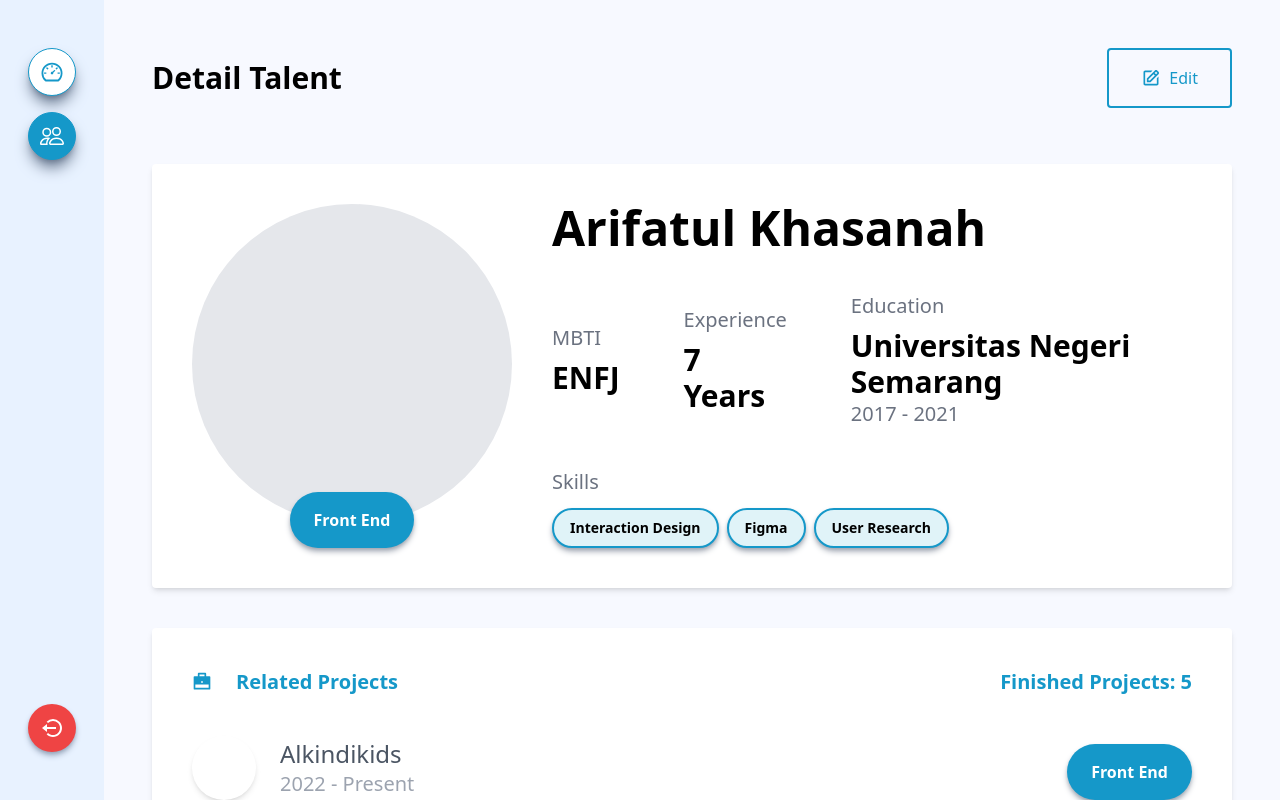
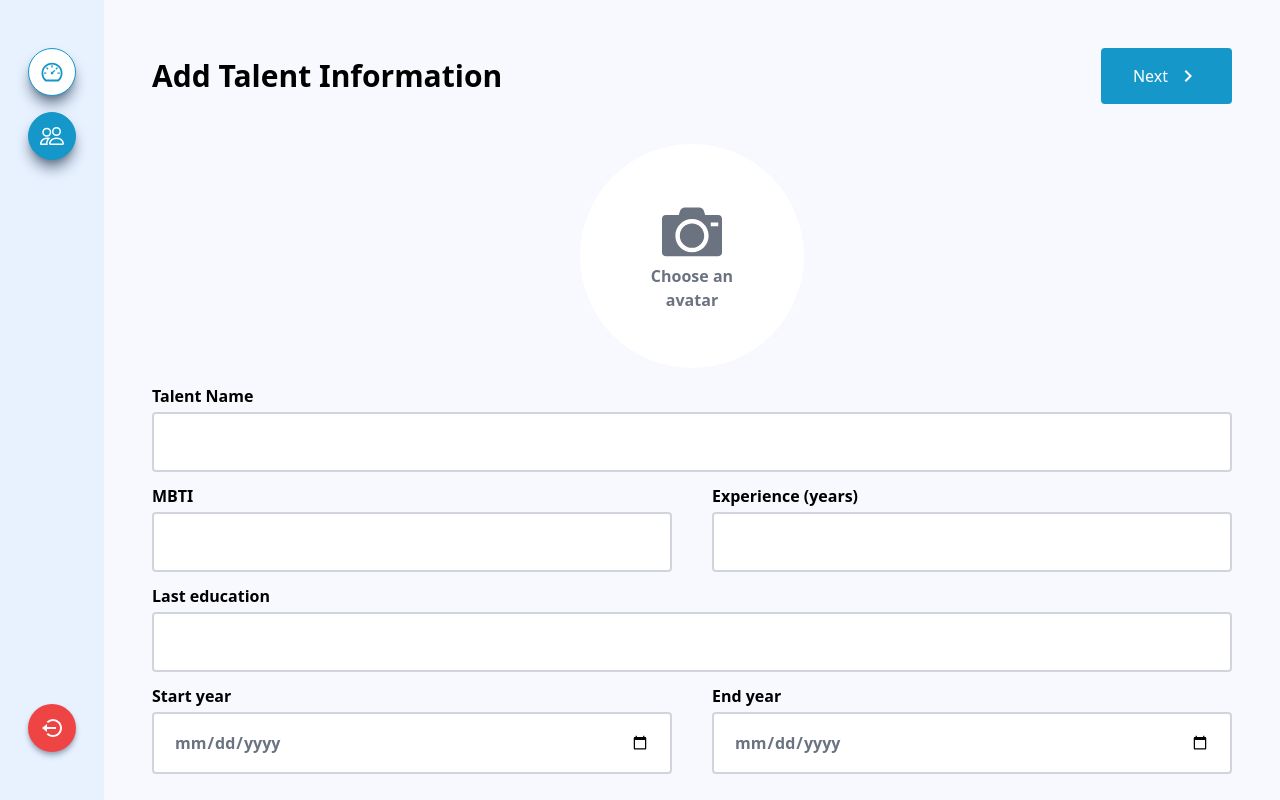
Before and after one commit to ardhptr21/argon, a Next.js app: page /dashboard/talents/add in a window 1280 px wide. Built offline with nearby package versions, Linux system fonts and the light colour scheme.

Commit message:
feat: create add talent page dashboard

```diff
--- /dev/null
+++ b/src/app/dashboard/talents/add/page.tsx
@@ -0,0 +1,28 @@
+'use client';
+
+import Button from '@/components/atoms/Button';
+import AddTalentProject from '@/components/organisms/talents/AddTalentProject';
+import FormTalent from '@/components/organisms/talents/FormTalent';
+import { useState } from 'react';
+import { MdNavigateNext } from 'react-icons/md';
+
+export default function AddTalentDashboard() {
+  const [step, setStep] = useState<number>(1);
+
+  return (
+    <>
+      <section className='flex items-center justify-between'>
+        <h1 className='font-bold text-3xl inline-flex items-center gap-5'>Add Talent Information</h1>
+        {step === 1 && (
+          <Button onClick={() => setStep(step + 1)}>
+            Next
+            <MdNavigateNext size={24} />
+          </Button>
+        )}
+        {step === 2 && <Button>Save</Button>}
+      </section>
+      {step === 1 && <FormTalent />}
+      {step === 2 && <AddTalentProject />}
+    </>
+  );
+}
--- a/src/app/dashboard/talents/page.tsx
+++ b/src/app/dashboard/talents/page.tsx
@@ -1,6 +1,7 @@
 import Button from '@/components/atoms/Button';
 import Input from '@/components/atoms/form/Input';
 import TalentCard from '@/components/molecules/card/TalentCard';
+import Link from 'next/link';
 import { AiOutlinePlus, AiOutlineUnorderedList } from 'react-icons/ai';
 import { BiSearch } from 'react-icons/bi';
 import { BsPeople } from 'react-icons/bs';
@@ -15,10 +16,12 @@ export default function page() {
           List of Talent
         </h1>
         <div className='inline-flex items-center gap-2'>
-          <Button variant='bordered'>
-            <AiOutlinePlus size={20} />
-            Add Talent
-          </Button>
+          <Link href='/dashboard/talents/add'>
+            <Button variant='bordered'>
+              <AiOutlinePlus size={20} />
+              Add Talent
+            </Button>
+          </Link>
           <Button>
             <AiOutlineUnorderedList size={20} />
             Create New List
--- a/src/components/atoms/Button.tsx
+++ b/src/components/atoms/Button.tsx
@@ -9,15 +9,17 @@ const variantStyle = {
 
 interface IProps extends ButtonHTMLAttributes<HTMLButtonElement>, PropsWithChildren {
   variant?: keyof typeof variantStyle;
+  className?: string;
 }
 
-export default function Button({ children, variant, ...props }: IProps) {
+export default function Button({ children, className, variant, ...props }: IProps) {
   return (
     <button
       {...props}
       className={clsx([
         'flex items-center justify-center gap-2 py-4 px-8 rounded font-medium duration-150',
         variantStyle[variant ?? 'primary'],
+        className,
       ])}
     >
       {children}
--- a/src/components/atoms/form/Input.tsx
+++ b/src/components/atoms/form/Input.tsx
@@ -1,24 +1,35 @@
 import clsx from 'clsx';
 import { InputHTMLAttributes, ReactNode } from 'react';
 
+const typeVariant = {
+  filled: 'bg-white',
+  transparent: 'bg-transparent',
+};
+
 interface IProps extends InputHTMLAttributes<HTMLInputElement> {
+  label?: string;
   left?: ReactNode;
+  variant?: keyof typeof typeVariant;
 }
 
-export default function Input({ className, left, ...props }: IProps) {
+export default function Input({ className, label, left, variant, ...props }: IProps) {
   return (
+    <div className='flex flex-col gap-1'>
+      {label && <p className='font-semibold'>{label}</p>}
       <div
         className={clsx([
-        'group flex items-center gap-3 border-2 border-gray-300 rounded py-4 px-5 w-max focus-within:border-primary',
+          'group flex items-center gap-3 border-2 border-gray-300 rounded py-4 px-5 focus-within:border-primary',
+          typeVariant[variant || 'filled'],
           className,
         ])}
       >
         {left && left}
         <input
           type='text'
-        className='outline-none font-bold text-gray-500 placeholder:font-bold placeholder:tracking-wide bg-transparent'
+          className='outline-none font-bold text-gray-500 placeholder:font-bold placeholder:tracking-wide bg-transparent w-full'
           {...props}
         />
       </div>
+    </div>
   );
 }
--- /dev/null
+++ b/src/components/organisms/talents/AddTalentProject.tsx
@@ -0,0 +1,24 @@
+import Button from '@/components/atoms/Button';
+import { AiOutlinePlus } from 'react-icons/ai';
+import { RiBriefcaseFill } from 'react-icons/ri';
+
+export default function AddTalentProject() {
+  return (
+    <section className='mt-10 p-5 rounded shadow-md bg-white'>
+      <h2 className='text-gray-500 font-bold text-xl inline-flex items-center gap-6'>
+        <RiBriefcaseFill />
+        Related Projects
+      </h2>
+      <div className='p-3 flex justify-center items-center flex-col gap-4'>
+        <RiBriefcaseFill className='text-gray-200' size={127} />
+        <p className='text-gray-500 font-bold max-w-xs text-center'>
+          No related project has been added, to add, click the button below
+        </p>
+        <Button>
+          <AiOutlinePlus size={20} />
+          Add New Related Projects
+        </Button>
+      </div>
+    </section>
+  );
+}
--- /dev/null
+++ b/src/components/organisms/talents/FormTalent.tsx
@@ -0,0 +1,25 @@
+import Input from '@/components/atoms/form/Input';
+import { ImCamera } from 'react-icons/im';
+
+export default function FormTalent() {
+  return (
+    <section className='mt-10 flex items-center justify-center flex-col gap-4'>
+      <div className='w-56 h-56 rounded-full p-14 bg-white text-gray-500 flex items-center justify-self-center flex-col gap-1'>
+        <ImCamera size={76} />
+        <p className='font-semibold text-center'>Choose an avatar</p>
+      </div>
+      <div className='w-full space-y-3'>
+        <Input label='Talent Name' className='w-full' />
+        <div className='grid grid-cols-2 gap-10'>
+          <Input label='MBTI' className='w-full' />
+          <Input type='number' label='Experience (years)' className='w-full' />
+        </div>
+        <Input label='Last education' className='w-full' />
+        <div className='grid grid-cols-2 gap-10'>
+          <Input type='date' label='Start year' className='w-full' />
+          <Input type='date' label='End year' className='w-full' />
+        </div>
+      </div>
+    </section>
+  );
+}
```
Lines whose indentation alone changed are shown as unchanged.
